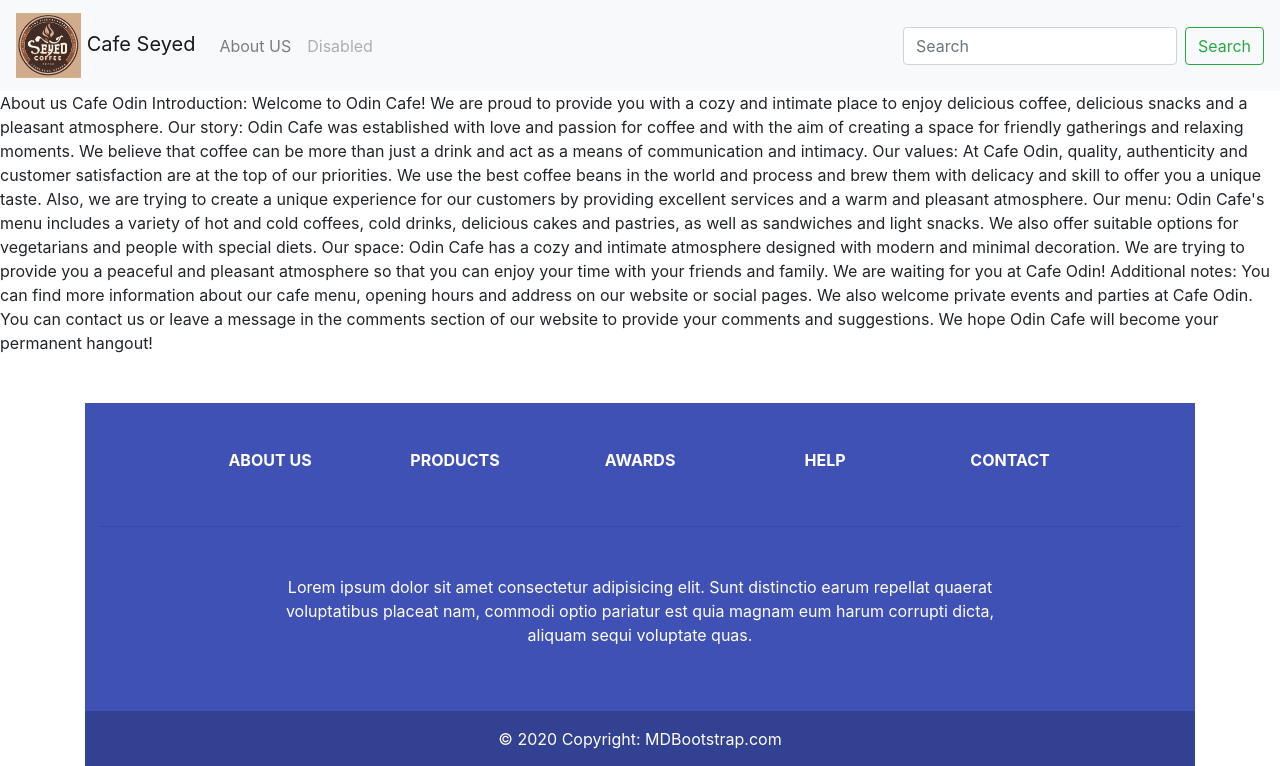
After one commit to mahdi-nabikhan/group-1-project-week-23-black-cafe, a Django app: page /about_us/ in a window 1280 px wide. The commit adds this page. Shown: the top 766 px of the page. Run offline with Django 5.2, Linux system fonts and the light colour scheme; some libraries are stand-ins or nearby versions.

Commit message:
template and form for search Done.

```diff
--- a/cafe_seyed/cafe/urls.py
+++ b/cafe_seyed/cafe/urls.py
@@ -7,5 +7,9 @@ app_name = 'cafe'
 urlpatterns = [path('', CategoryListView.as_view(), name='landing_page'),
                path('item/<int:category_id>/', ProductListView.as_view(), name='items'),
                path('detail/<int:item_id>/', ItemDetail.as_view(), name='detail'),
-               path('carts/', cart_detail, name='cart_detail'), ]
+               path('carts/', cart_detail, name='cart_detail'),
+               path('search/',search_products,name='search'),
+               path('about_us/',about_us,name='about_us'),
+               path('contact_us/',contact_us,name='contact_us')
+                 ]
 # path('order/',order_items,name='order'),]
--- a/cafe_seyed/cafe/views.py
+++ b/cafe_seyed/cafe/views.py
@@ -38,23 +38,23 @@ class ProductListView(View):
         return render(request, 'landing_page/category_items.html', context)
 
 
-def items_detail(request, item_id):
-    c = Products.objects.filter(id=item_id)
-    if request.method == 'POST':
-        form = OrderForm(request.POST)
-        if form.is_valid():
-            form1 = form.cleaned_data
-            product = Products.objects.get(id=item_id)
-            user = User.objects.get(id=form1['user_id'])
-            total = form1['quantity'] * product.price
-            OrderItem(product_id=product, user_id=user, quantity=form1['quantity'], price=product.price,
-                      discount=0, total_price=total).save()
-            Cart.objects.create(user_id=user, total_amount=total)
-            return redirect('cafe:landing_page')
+# def items_detail(request, item_id):
+#     c = Products.objects.filter(id=item_id)
+#     if request.method == 'POST':
+#         form = OrderForm(request.POST)
+#         if form.is_valid():
+#             form1 = form.cleaned_data
+#             product = Products.objects.get(id=item_id)
+#             user = User.objects.get(id=form1['user_id'])
+#             total = form1['quantity'] * product.price
+#             OrderItem(product_id=product, user_id=user, quantity=form1['quantity'], price=product.price,
+#                       discount=0, total_price=total).save()
+#             Cart.objects.create(user_id=user, total_amount=total)
+#             return redirect('cafe:landing_page')
 
-    else:
-        form = OrderForm()
-        return render(request, 'landing_page/details.html', {'product': c, 'form': form})
+#     else:
+#         form = OrderForm()
+#         return render(request, 'landing_page/details.html', {'product': c, 'form': form})
 
 
 class ItemDetail(View):
@@ -106,3 +106,23 @@ def cart_detail(request):
     else:
         context = {'form': form, 'cart': cart}
         return render(request, 'landing_page/forms/cart_views.html', context)
+
+
+def search_products(request):
+
+    product_name=request.GET.get('q')
+    products=Products.objects.filter(product_name__contains=product_name)
+
+
+    context={'products':products,
+             'not_found':f'{product_name} does not exist.'
+             }
+    return render(request ,'landing_page/forms/search_product.html',context)
+
+
+def about_us(request):
+
+    return render(request,'landing_page/about_us.html')
+
+def contact_us(request):
+    pass
--- a/cafe_seyed/cafe_seyed/urls.py
+++ b/cafe_seyed/cafe_seyed/urls.py
@@ -23,6 +23,7 @@ urlpatterns = [
     path('admin/', admin.site.urls),
     path('', include('cafe.urls')),
 
+
 ]
 urlpatterns += static(settings.MEDIA_URL, document_root=settings.MEDIA_ROOT)
 urlpatterns += static(settings.STATIC_URL, document_root=settings.STATIC_ROOT)
--- a/cafe_seyed/templates/base/header.html
+++ b/cafe_seyed/templates/base/header.html
@@ -1,24 +1,26 @@
 
 
 <nav class="navbar navbar-expand-lg navbar-light bg-light">
-  <a class="navbar-brand" href="#">Navbar</a>
-  <button class="navbar-toggler" type="button" data-toggle="collapse" data-target="#navbarNav" aria-controls="navbarNav" aria-expanded="false" aria-label="Toggle navigation">
+  <button class="navbar-toggler" type="button" data-toggle="collapse" data-target="#navbarTogglerDemo01" aria-controls="navbarTogglerDemo01" aria-expanded="false" aria-label="Toggle navigation">
     <span class="navbar-toggler-icon"></span>
   </button>
-  <div class="collapse navbar-collapse" id="navbarNav">
-    <ul class="navbar-nav">
-      <li class="nav-item active">
+  <div class="collapse navbar-collapse" id="navbarTogglerDemo01">
+    <a class="navbar-brand" href="{% url 'cafe:landing_page' %}"><img src="/media/images/image1_0.jpg" alt="" width="65px" height="65px"> Cafe Seyed</a>
+    <ul class="navbar-nav mr-auto mt-2 mt-lg-0">
+      <!-- <li class="nav-item active">
         <a class="nav-link" href="#">Home <span class="sr-only">(current)</span></a>
-      </li>
+      </li> -->
       <li class="nav-item">
-        <a class="nav-link" href="#">Features</a>
-      </li>
-      <li class="nav-item">
-        <a class="nav-link" href="#">Pricing</a>
+        <a class="nav-link" href="{% url 'cafe:about_us' %}">About US</a>
       </li>
       <li class="nav-item">
         <a class="nav-link disabled" href="#">Disabled</a>
       </li>
     </ul>
+    <form class="form-inline my-2 my-lg-0" action="{% url 'cafe:search' %}" method="get">
+      <input class="form-control mr-sm-2" type="search" placeholder="Search" aria-label="Search" name="q">
+      <button class="btn btn-outline-success my-2 my-sm-0" type="submit">Search</button>
+      <!-- <i class="fa fa-search"></i> -->
+    </form>
   </div>
 </nav>
--- /dev/null
+++ b/cafe_seyed/templates/landing_page/about_us.html
@@ -0,0 +1,34 @@
+{% extends 'base/base.html' %}
+{% load static %}
+
+{% block content %}
+    <p>About us Cafe Odin
+        Introduction:
+
+        Welcome to Odin Cafe! We are proud to provide you with a cozy and intimate place to enjoy delicious coffee, delicious snacks and a pleasant atmosphere.
+
+        Our story:
+
+        Odin Cafe was established with love and passion for coffee and with the aim of creating a space for friendly gatherings and relaxing moments. We believe that coffee can be more than just a drink and act as a means of communication and intimacy.
+
+        Our values:
+
+        At Cafe Odin, quality, authenticity and customer satisfaction are at the top of our priorities. We use the best coffee beans in the world and process and brew them with delicacy and skill to offer you a unique taste. Also, we are trying to create a unique experience for our customers by providing excellent services and a warm and pleasant atmosphere.
+
+        Our menu:
+
+        Odin Cafe's menu includes a variety of hot and cold coffees, cold drinks, delicious cakes and pastries, as well as sandwiches and light snacks. We also offer suitable options for vegetarians and people with special diets.
+
+        Our space:
+
+        Odin Cafe has a cozy and intimate atmosphere designed with modern and minimal decoration. We are trying to provide you a peaceful and pleasant atmosphere so that you can enjoy your time with your friends and family.
+
+        We are waiting for you at Cafe Odin!
+
+        Additional notes:
+
+        You can find more information about our cafe menu, opening hours and address on our website or social pages.
+        We also welcome private events and parties at Cafe Odin.
+        You can contact us or leave a message in the comments section of our website to provide your comments and suggestions.
+        We hope Odin Cafe will become your permanent hangout!</p>
+{% endblock %}
```
Also changed, not shown: cafe_seyed/templates/landing_page/forms/search_product.html (added, +20 -0 lines), cafe_seyed/cafe/migrations/0001_initial.py, cafe_seyed/cafe/migrations/0002_alter_image_category_checkorder_productimage.py (deleted), cafe_seyed/media/images/image1_0.jpg (added), cafe_seyed/static/cafe_style/img/image1_0.jpg (added), cafe_seyed/templates/landing_page/category_items.html (indentation only).
